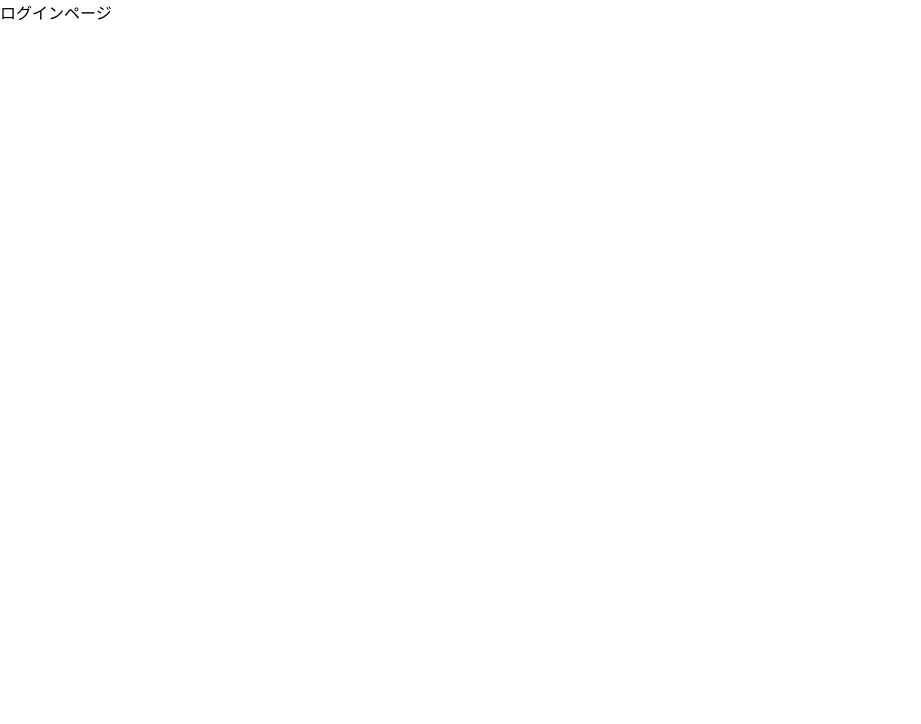
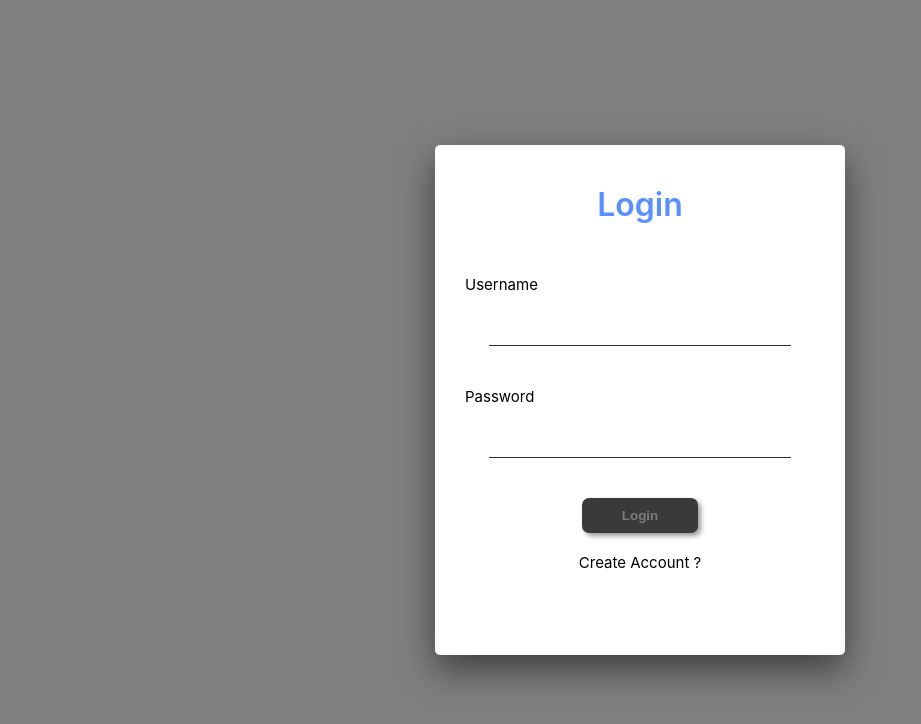
Before and after one commit to t-nagasaka/nikkies_react, a React (Create React App) app: page / in a window 1280 px wide. Shown: the top 724 px of the page, without its empty margins (0-921 px from the left). Built offline with nearby package versions, Linux system fonts and the light colour scheme.

Commit message:
fix login router

```diff
--- a/src/App.js
+++ b/src/App.js
@@ -7,13 +7,11 @@ import MainDiary from "./features/components/molecules/MainDiary";
 import BaseNavbar from "./features/components/molecules/BaseNavbar";
 import styled from "styled-components";
 import Grid from "@material-ui/core/Grid";
-import Login from "./features/components/atoms/login/Login";
 
 const App = () => {
   return (
     <>
       <BaseNavbar />
-      <Login />
       <StylePosition>
         <Grid container alignItems="center" spacing={2}>
           <Grid item xs={12} sm={6} lg={3}>
--- a/src/features/components/atoms/button/BaseButton.jsx
+++ b/src/features/components/atoms/button/BaseButton.jsx
@@ -1,8 +1,12 @@
 import styled from "styled-components";
 
 const BaseButton = (props) => {
-  const { children, onClick } = props;
-  return <StyleButton onClick={onClick}>{children}</StyleButton>;
+  const { children, onClick, disabled } = props;
+  return (
+    <StyleButton disabled={disabled} onClick={onClick}>
+      {children}
+    </StyleButton>
+  );
 };
 
 const StyleButton = styled.button`
@@ -17,6 +21,10 @@ const StyleButton = styled.button`
   color: white;
   box-shadow: 3px 3px 5px 0px rgba(0, 0, 0, 0.4);
   border-radius: 7px;
+  &:disabled {
+    color: #7c7c7c;
+    background-color: #3a3a3a;
+  }
   &:hover {
     transform: translate(1px, 1px);
     box-shadow: 1.5px 1.5px 2px 0px rgba(0, 0, 0, 0.8);
--- a/src/features/components/atoms/login/Login.jsx
+++ b/src/features/components/atoms/login/Login.jsx
@@ -1,11 +1,111 @@
 import React from "react";
-import Button from "@material-ui/core/Button";
 // useSelectorでstoreの値を参照する
 // useDispatchでSliceにアクションを起こして値を変更する
 import { useSelector, useDispatch } from "react-redux";
+import styles from "./Login.module.css";
+import styled from "styled-components";
+import { useHistory } from "react-router-dom";
+
+import {
+  editUsername,
+  editPassword,
+  toggleMode,
+  editError,
+  fetchAsyncLogin,
+  fetchAsyncGetError,
+  fetchAsyncRegister,
+  selectAuthen,
+  selectIsLoginView,
+  selectError,
+  fetchAsyncProf,
+} from "./loginSlice";
+
+import BaseButton from "../button/BaseButton";
 
 const Login = () => {
-  return <div>ログインページ</div>;
+  // useDispatchのインスタンス化
+  const dispatch = useDispatch();
+  // Sliceのstate(authen)を取得
+  const authen = useSelector(selectAuthen);
+  // Sliceのstate(isLoginView)を取得
+  const isLoginView = useSelector(selectIsLoginView);
+  const btnDisabler = authen.username === "" || authen.password === "";
+  const isErrorText = useSelector(selectError);
+  const history = useHistory();
+
+  const login = async () => {
+    if (isLoginView) {
+      // storeのauthen情報を引数で渡してあげる
+      const result = await dispatch(fetchAsyncLogin(authen));
+      if (!fetchAsyncLogin.fulfilled.match(result)) {
+        await dispatch(editError("UsernameまたはPasswordが間違っています"));
+      } else {
+        await dispatch(fetchAsyncProf());
+        history.push("/diaries");
+      }
+    } else {
+      const result = await dispatch(fetchAsyncRegister(authen));
+
+      if (fetchAsyncRegister.fulfilled.match(result)) {
+        await dispatch(fetchAsyncLogin(authen));
+      } else {
+        await dispatch(fetchAsyncGetError(authen));
+      }
+    }
+  };
+
+  return (
+    <div className={styles.containerLogin}>
+      <div className={styles.appLogin}>
+        <h1>{isLoginView ? "Login" : "Register"}</h1>
+        <span>Username</span>
+        <input
+          type="text"
+          className={styles.inputLog}
+          name="username"
+          placeholder=""
+          onChange={(e) => dispatch(editUsername(e.target.value))}
+          required
+        />
+        <span>Password</span>
+        <input
+          type="password"
+          className={styles.inputLog}
+          name="password"
+          placeholder=""
+          onChange={(e) => dispatch(editPassword(e.target.value))}
+          required
+        />
+        <StyleErrorText>{isErrorText}</StyleErrorText>
+        <StylePosition>
+          <BaseButton disabled={btnDisabler} onClick={login}>
+            {isLoginView ? "Login" : "Create"}
+          </BaseButton>
+        </StylePosition>
+        <StylePosition>
+          <span
+            className={styles.switchText}
+            onClick={() => dispatch(toggleMode())}
+          >
+            {isLoginView ? "Create Account ?" : "Back to Login"}
+          </span>
+        </StylePosition>
+      </div>
+    </div>
+  );
 };
 
+const StylePosition = styled.div`
+  position: relative;
+  margin-top: 20px;
+  display: flex;
+  justify-content: center;
+`;
+
+const StyleErrorText = styled.p`
+  margin: 0 auto;
+  text-align: center;
+  color: red;
+`;
+
 export default Login;
--- a/src/features/components/atoms/login/Login.module.css
+++ b/src/features/components/atoms/login/Login.module.css
@@ -1,24 +1,27 @@
 h1 {
-  color: white;
+  color: #5890ff;
   font-weight: normal;
   text-align: center;
-  margin: 30px 0px 20px 0px;
-  font-family: "Comic Neue", cursive;
+  margin: 10px 0px 50px 0px;
+  font-weight: 600;
+  /* font-family: "Comic Neue", cursive; */
 }
 span {
-  color: white;
+  color: 5890ff;
   font-size: 15px;
-  font-family: "Comic Neue", cursive;
+  /* font-family: "Comic Neue", cursive; */
 }
 .containerLogin {
-  background-color: #292f38;
+  /* background-color: #292f38; */
+  background-color: rgba(0, 0, 0, 0.5);
   height: 100vh;
   display: flex;
   justify-content: center;
   align-items: center;
 }
 .appLogin {
-  background-color: #555555;
+  /* background-color: #555555; */
+  background-color: white;
   width: 25%;
   min-width: 350px;
   height: 450px;
@@ -29,14 +32,18 @@ span {
 
 .inputLog {
   width: 85%;
-  margin: 20px;
-  font-family: "Comic Neue", cursive;
-  background-color: #555555;
+  display: block;
+  margin-left: auto;
+  margin-right: auto;
+  margin-top: 20px;
+  margin-bottom: 40px;
+  /* font-family: "Comic Neue", cursive; */
+  /* background-color: #555555; */
   border: 0;
   outline: 0;
-  border-bottom: 2px solid #333333;
-  font-size: 1.4rem;
-  color: #ccc;
+  border-bottom: 1px solid #333333;
+  font-size: 1.6rem;
+  /* color: #ccc; */
 }
 .switch {
   margin: 20px;
--- a/src/features/components/atoms/login/loginSlice.jsx
+++ b/src/features/components/atoms/login/loginSlice.jsx
@@ -1,4 +1,3 @@
-import { stepLabelClasses } from "@mui/material";
 import { createSlice, createAsyncThunk } from "@reduxjs/toolkit";
 import axios from "axios";
 
@@ -19,7 +18,7 @@ export const fetchAsyncLogin = createAsyncThunk("login/post", async (auth) => {
 export const fetchAsyncRegister = createAsyncThunk(
   "login/register",
   async (auth) => {
-    const res = await axios.post(`${apiUrl}api/register`, auth, {
+    const res = await axios.post(`${apiUrl}api/register/`, auth, {
       headers: {
         "Content-Type": "application/json",
       },
@@ -28,8 +27,24 @@ export const fetchAsyncRegister = createAsyncThunk(
   }
 );
 
+export const fetchAsyncGetError = createAsyncThunk(
+  "login/error",
+  async (auth) => {
+    try {
+      const res = await axios.post(`${apiUrl}api/register/`, auth, {
+        headers: {
+          "Content-Type": "application/json",
+        },
+      });
+      return res;
+    } catch (err) {
+      return err.response.data;
+    }
+  }
+);
+
 export const fetchAsyncProf = createAsyncThunk("login/get", async () => {
-  const res = await axios.get(`${apiUrl}api/user`, {
+  const res = await axios.get(`${apiUrl}api/user/`, {
     headers: {
       Authorization: `JWT ${token}`,
       "Content-Type": "application/json",
@@ -42,36 +57,49 @@ const loginSlice = createSlice({
   // *stateの中身-------------------------
   name: "login",
   initialState: {
-    authne: {
+    authen: {
       username: "",
       password: "",
+      loginstate: false,
     },
     isLoginView: true,
     // ログインしているユーザーの情報をstate
     profile: {
-      id: 0,
+      id: "",
       username: "",
     },
+    error: "",
     // *stateの中身-------------------------
   },
   reducers: {
-    // ユーザーが入力したname内容をStateに反映させる
+    // ユーザーが入力したname内容がactionに入りStateに反映させる
     editUsername(state, action) {
       state.authen.username = action.payload;
     },
-    // ユーザーが入力したpassword内容をStateに反映させる
+    // ユーザーが入力したpassword内容がactionに入りStateに反映させる
     editPassword(state, action) {
       state.authen.password = action.payload;
     },
     toggleMode(state) {
-      stepLabelClasses.isLoginView = !state.isLoginView;
+      state.isLoginView = !state.isLoginView;
+    },
+    editError(state, action) {
+      state.error = action.payload;
     },
   },
   // 認証成功時にトークンの返却及びindex.jsで定義したdiariesへ遷移
   extraReducers: (builder) => {
     builder.addCase(fetchAsyncLogin.fulfilled, (state, action) => {
       localStorage.setItem("localJWT", action.payload.access);
-      action.payload.access && (window.location.href = "/diaries");
+      state.authen.loginstate = true;
+    });
+    builder.addCase(fetchAsyncGetError.fulfilled, (state, action) => {
+      if (
+        action.payload.username[0] ===
+        "この username を持った user が既に存在します。"
+      ) {
+        state.error = "このusernameは既に存在します";
+      }
     });
     builder.addCase(fetchAsyncProf.fulfilled, (state, action) => {
       state.profile = action.payload;
@@ -79,10 +107,12 @@ const loginSlice = createSlice({
   },
 });
 
-export const { editUsername, editPassword, toggleMode } = loginSlice.actions;
-export const selectAuthen = (state) => state.login.authne;
+export const { editUsername, editPassword, toggleMode, editError } =
+  loginSlice.actions;
+export const selectAuthen = (state) => state.login.authen;
 export const selectIsLoginView = (state) => state.login.isLoginView;
 export const selectProfile = (state) => state.login.profile;
+export const selectError = (state) => state.login.error;
 
-// loginSlice全体の返却
+// loginSlice全体の返却(store登録用)
 export default loginSlice.reducer;
--- a/src/features/components/atoms/modal/DiaryModal.jsx
+++ b/src/features/components/atoms/modal/DiaryModal.jsx
@@ -1,8 +1,6 @@
 import { useState } from "react";
 import Modal from "react-modal";
 import BaseButton from "../button/BaseButton";
-import ModalText from "./ModalText";
-import ModalTitle from "./ModalTitle";
 import ModalTitlesub from "./ModalTitlesub";
 import ModalTextsub from "./ModalTextsub";
 import styled from "styled-components";
@@ -63,7 +61,6 @@ const DiaryModal = () => {
           <BaseButton onClick={clickHandle}>Close</BaseButton>
         </StylePosition>
         <ModalTitlesub></ModalTitlesub>
-
         <br />
         <ModalTextsub />
         <br />
--- a/src/features/components/molecules/SubDiary.jsx
+++ b/src/features/components/molecules/SubDiary.jsx
@@ -33,16 +33,18 @@ const StylePosition = styled.div`
 
 const StyleDiv = styled.div`
   position: relative;
-  bottom: 1px;
+  bottom: 0.75px;
 `;
 
 const StyleDateSpan = styled.span`
   position: relative;
   left: 0.5px;
+  top: 0.75px;
 `;
 const StyleTitleSpan = styled.span`
   position: relative;
   right: 0.5px;
+  top: 0.75px;
 `;
 
 export default SubDiary;
```
Also changed, not shown: src/features/router/GuestRoute.jsx (added, +12 -0 lines), src/features/router/PrivateRoute.jsx (added, +13 -0 lines).
